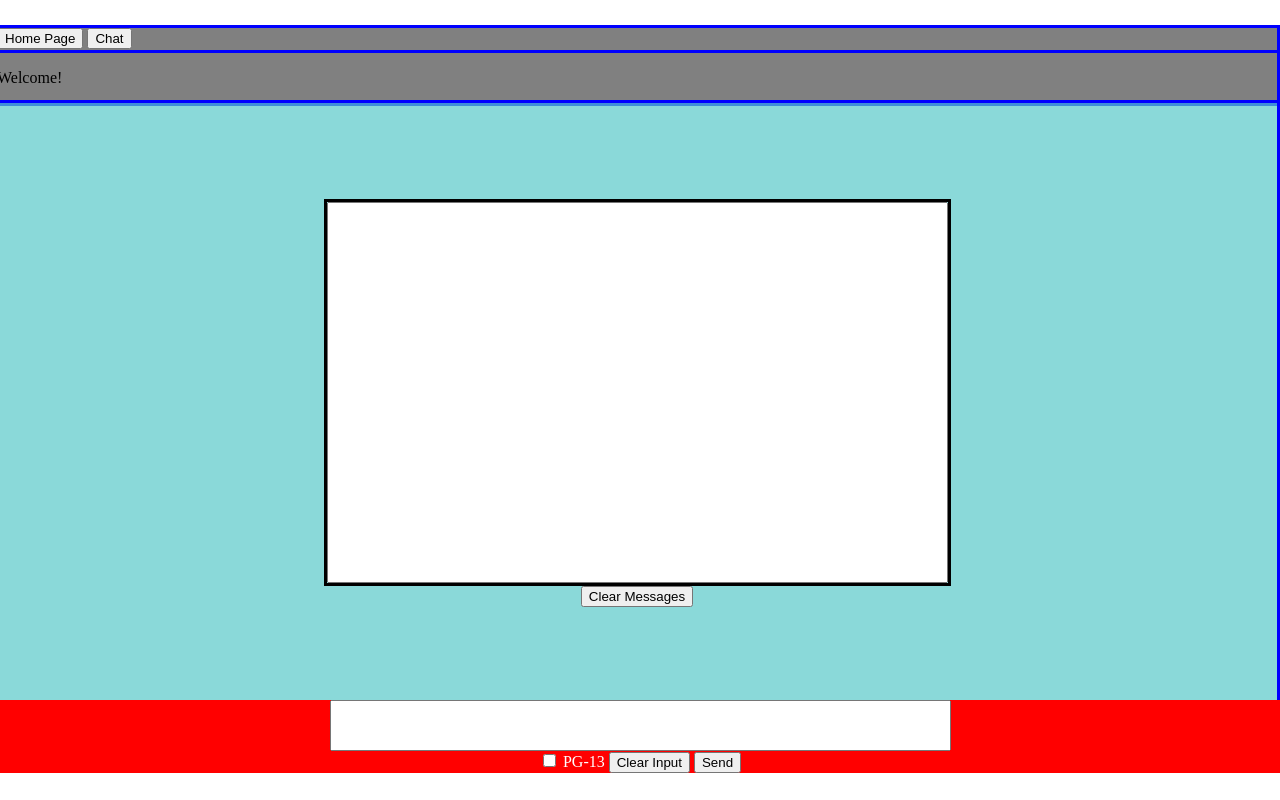
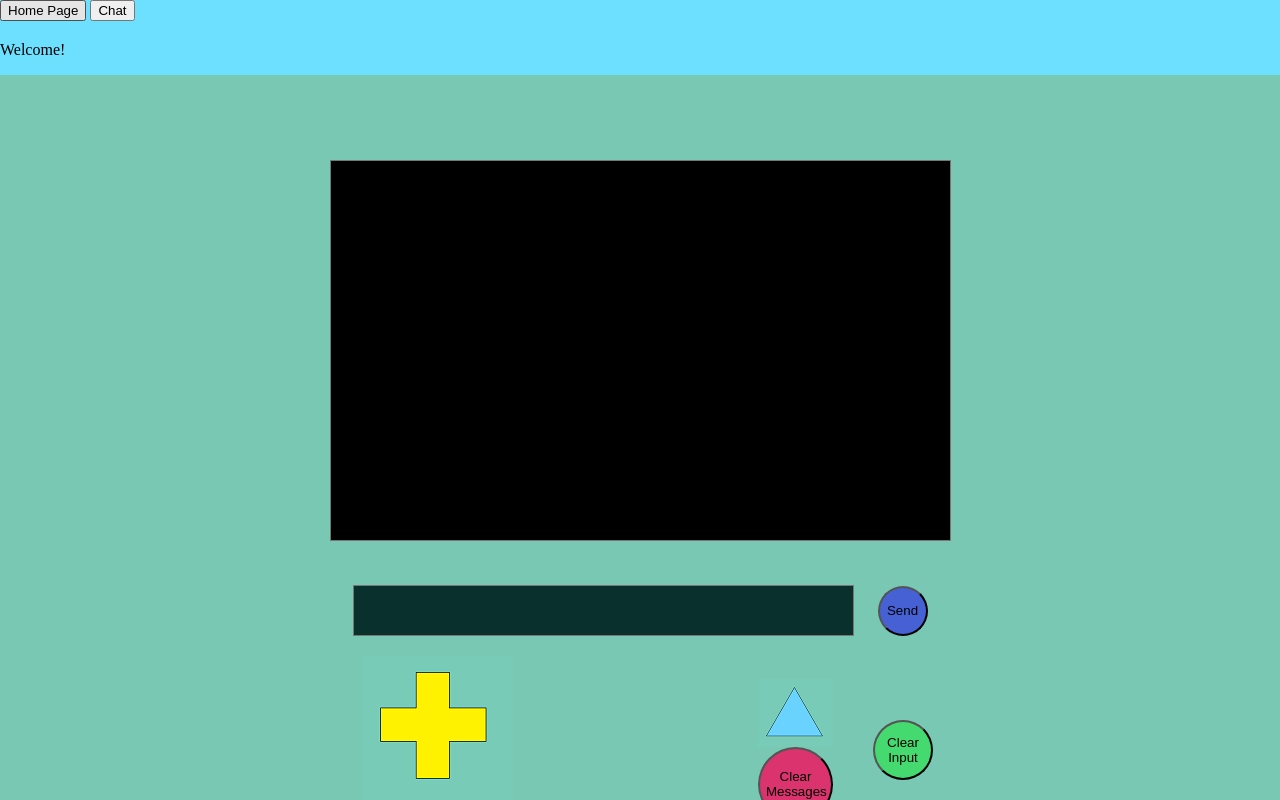
Before and after one commit to nerinelaw/assignment-1, a plain HTML site: page chatPage.htm in a window 1280 px wide. Drawn offline with Linux system fonts and the light colour scheme.

Commit message:
Updated css layout, added images, reconfigured html components

```diff
--- a/chatPage.htm
+++ b/chatPage.htm
@@ -3,18 +3,6 @@
 </head>
 <script type="text/javascript" src="functions.js"></script>
 
-<!-- <header id="header">
-  <p>
-    <span>Welcome!</span>
-  </p>
-</header> -->
-
-<!-- <nav id="navigation">
-    <p>
-      <span>Navigation!</span>
-    </p>
-  </nav>
-   -->
 
 <nav id="navigation">
   <div class="tab">
@@ -30,23 +18,40 @@
 </header>
 
 <div id="message-container">
-      <div id="message-box">
   <textarea id="see-message" rows="25" cols="75" readonly></textarea>
+  <!-- <button onclick="clearMessages()">Clear Messages</button> -->
+    <div id="bottom-background">
+
+    </div>  <div id="send-container">
+      <div id="enter-container">
+        <textarea id="text-input" rows=3 cols=60></textarea>
+        <button id="send-button" onclick="addMessage()">Send</button>
       </div>
-      <button onclick="clearMessages()">Clear Messages</button>
+    </div>
+
+  </div>
 </div>
 
 
-<div id="send-container">
-    <div id="enter-container">
-      <textarea id="text-input"
-     rows=3 cols=75></textarea>
-    </div>
-    <label id="switch">
+<div id="button-container">
+  <div id="button-block">
+    <div id="left-buttons">
+      <img src="cross.png"">
+      <label id="switch"></label>
         <input type="checkbox" id="pg13">
         <span class="slider round">PG-13</span>
       </label>
+    </div>
+    <div id="middle-buttons">
+      <img src="triangle.png"">
+      <button id="clear-all" onclick="clearMessages()">Clear Messages</button>
+    </div>
+    <div id="right-buttons">
+      <button id="clear-input" onclick="clearInputText()">Clear Input</button>
 
-    <button onclick="clearInputText()">Clear Input</button>
-    <button onclick="addMessage()">Send</button>
+
     </div>
+
+
+  </div>
+</div>
--- a/style.css
+++ b/style.css
@@ -1,22 +1,21 @@
 #header {
   position: fixed;
-  top: 50;
+  top: 25;
   right: 0;
   height: 50px;
   width: 100%;
-  border: 3px solid blue;
-  background-color: grey;
+  /* border: 3px solid blue; */
+  background-color: rgba(0, 202, 253, 0.575);
 }
 
 #navigation {
   position: fixed;
-  top: 25px;
+  top: 0px;
   right: 0;
   height: 25px;
   width: 100%;
-  border: 3px solid blue;
-  background-color: grey;
-  background-color: grey;
+  /* border: 3px solid blue; */
+  background-color: rgba(0, 202, 253, 0.575);
 }
 
 #message-container {
@@ -24,44 +23,165 @@
   justify-content: center;
   align-items: center;
   flex-direction: column;
-  background-color: grey;
   position: fixed;
-  top: 100px;
+  top: 75px;
   right: 0;
-  height: 600px;
+  height: 550px;
   width: 100%;
-  border: 3px solid blue;
-  background-color: rgba(90, 201, 201, 0.705);
+  /* border: 3px solid rgba(0, 0, 255, 0.63); */
+  background-color: rgba(82, 184, 159, 0.774);
 }
 
-#message-box {
+/* #message-box {
   display: flex;
   flex-direction: row;
   border-style: solid;
-}
+} */
 
 #see-message {
-  width: 100%;
-  height: 100%;
+  /* width: 100%;
+  height: 100%; */
+  background-color: black;
+  color:rgb(18, 245, 18);
 }
 
 #enter-container {
   display: flex;
-  justify-content: center;
+  justify-content: space-between;
   align-items: center;
+  width: 575px;
+
 }
 
 #send-container {
   position: fixed;
-  left: 0;
-  top: 700;
+  display: flex;
+  justify-content: center;
+  top: 585;
   width: 100%;
-  background-color: red;
-  color: white;
   text-align: center;
 }
 
+#send-button{
+  display: block;
+  height: 50px;
+  width: 50px;
+  border-radius: 50%;
+  background-color: rgba(27, 12, 236, 0.548);
+}
+
+#text-input{
+  position: left;
+  background-color: rgb(10, 48, 46);
+  color:rgb(18, 245, 18);
+}
 
 textarea{
   resize:none;
 }
+
+#bottom-background {
+  display: flex;
+  justify-content: center;
+  align-items: top;
+  position: fixed;
+  top: 625px;
+  /* position: center; */
+  height: 100%;
+  width: 100%;
+  /* border: 3px solid rgba(0, 0, 255, 0.63); */
+  background-color: rgba(82, 184, 159, 0.774);
+
+}
+
+#button-container{
+  position: fixed;
+  display: flex;
+  justify-content: center;
+  top: 650px;
+  width: 100%;
+  text-align: center;
+}
+
+#button-block{
+  display: flex;
+  justify-content: space-between;
+  align-items: center;
+  width: 570px;
+  height: 200px;
+}
+
+#left-buttons{
+  display:flex;
+  width: 190px;
+  justify-content: flex-end;
+  flex-direction: column;
+  align-items: flex-start;
+}
+
+
+
+#triangle{
+  width: 0;
+  height: 0;
+  border-left: 25px solid transparent;
+  border-right: 25px solid transparent;
+  border-bottom: 50px solid red;
+
+}
+
+#middle-buttons{
+  display:flex;
+  justify-content: flex-end;
+  flex-direction: column;
+  align-items: flex-end;
+  width: 280px;
+}
+
+
+#right-buttons{
+  display:flex;
+  justify-content: flex-end;
+  align-items: center;
+  /* flex-direction:column; */
+  width: 100px;
+
+}
+
+
+
+#clear-input{
+  display: block;
+  height: 60px;
+  width: 60px;
+  border-radius: 50%;
+  background-color: rgba(33, 230, 66, 0.596);
+}
+
+#clear-all{
+  display: block;
+  height: 75px;
+  width: 75px;
+  border-radius: 50%;
+  background-color: rgba(245, 12, 90, 0.788);
+}
+
+
+/* #beemo-face{
+  background-image: url("beemo_face.png");
+  background-size: contain;
+} */
+
+#beemo-face {
+  /* width: 100%;
+  height: 100%; */
+  background-image:url("beemo_face.png");
+  background-size: contain;
+}
+
+
+
+#pg13{
+  height:20px;
+  width:20px;
+}
```
Also changed, not shown: homePage.htm (+40 -0 lines), beemo_face.png (added), cross.png (added), sources.txt (added), triangle.png (added). Lines whose indentation alone changed are shown as unchanged.
